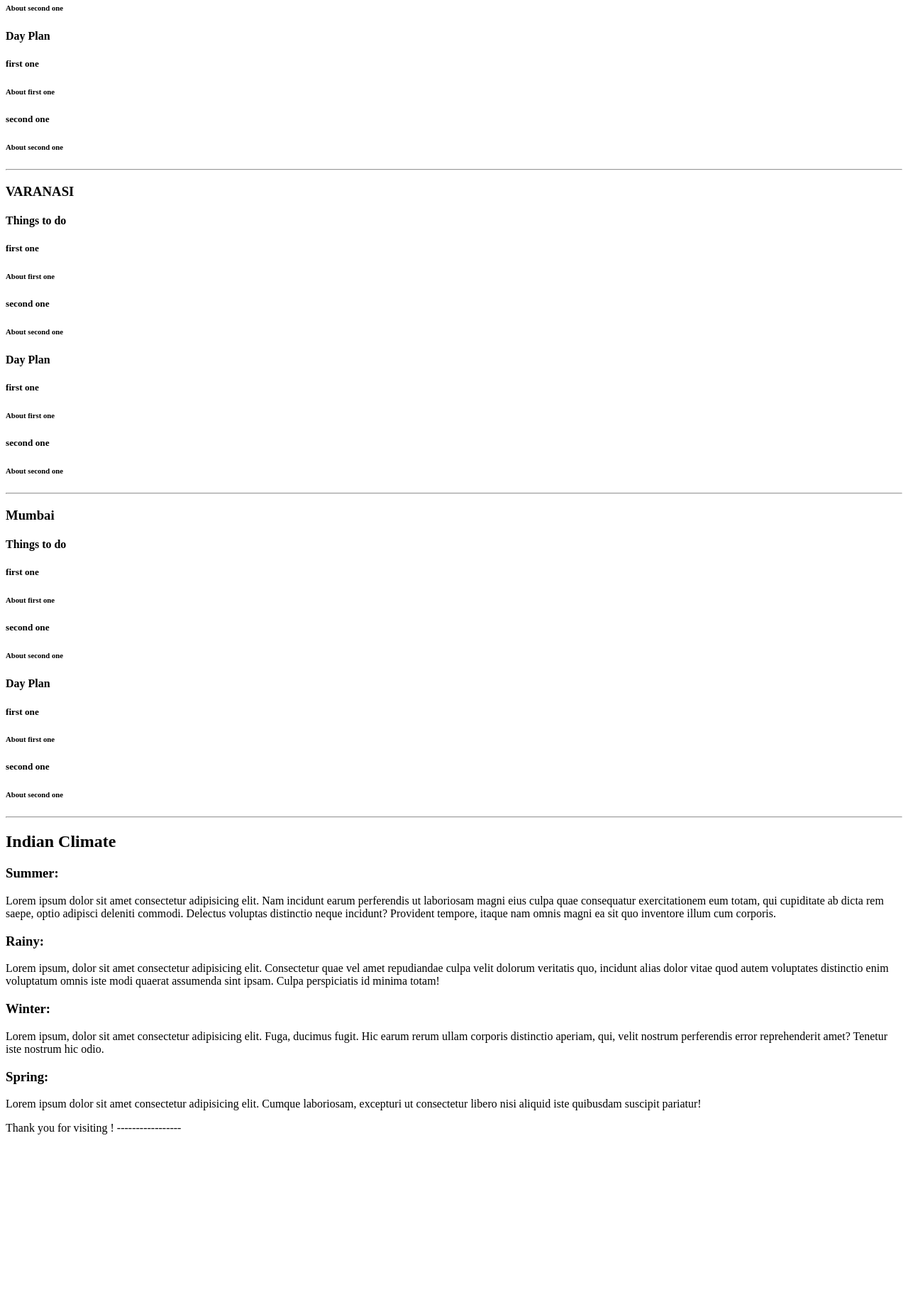
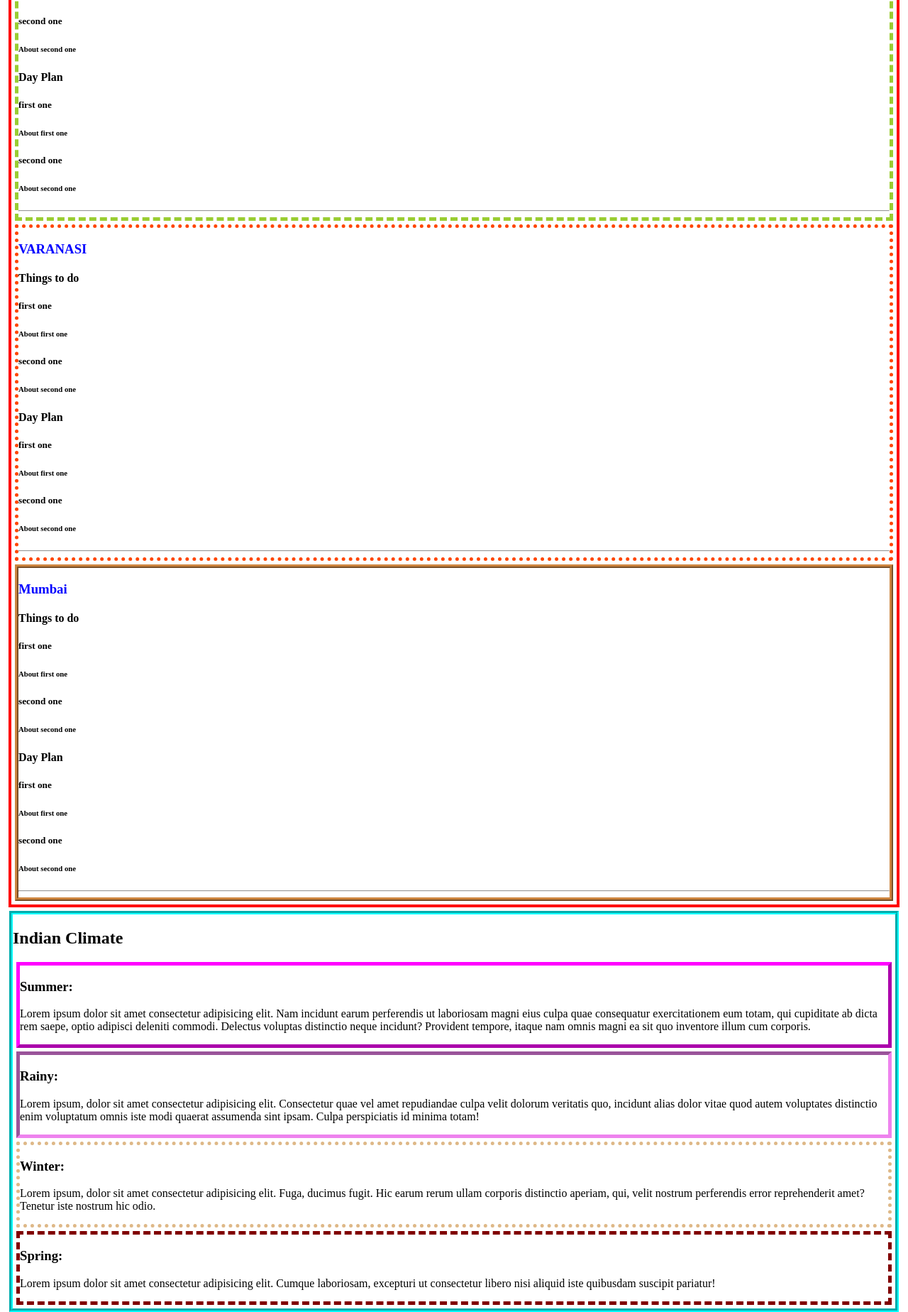
Before and after one commit to Rana-Abhay/MERN, a plain HTML site: page phase1/index.html in a window 1280 px wide. Shown: the part 780-2628 px from the top of the page at 71% size. Before the commit the page ends 2394 px from the top, so only its background shows below. Drawn offline with Linux system fonts and the light colour scheme.

Commit message:
basic css

```diff
--- a/phase1/index.html
+++ b/phase1/index.html
@@ -1,18 +1,68 @@
 <!DOCTYPE html>
 <html lang="en">
   <head>
+    <style>
+      #populardestinations {
+        border: 4px solid red;
+        margin: 4px;
+      }
+      #goa {
+        border: 5px solid blueviolet;
+        margin: 5px;
+      }
+      #varanasi {
+        border: 5px dotted orangered;
+        margin: 5px;
+      }
+      #shimla {
+        border: 5px dashed yellowgreen;
+        margin: 5px;
+      }
+      #mumbai {
+        border: 5px ridge peru;
+        margin: 5px;
+      }
+      #indianclimate {
+        border: 5px groove cyan;
+        margin: 5px;
+      }
+      #summer {
+        border: 5px outset magenta;
+        margin: 5px;
+      }
+      #rainy {
+        border: 5px inset violet;
+        margin: 5px;
+      }
+      #winter {
+        border: 5px dotted burlywood;
+        margin: 5px;
+      }
+      #spring {
+        border: 5px dashed maroon;
+        margin: 5px;
+      }
+      #home {
+        border: 7px dashed yellow;
+        margin: 5px;
+      }
+      .city {
+        color: blue;
+      }
+    </style>
+
     <meta charset="UTF-8" />
     <meta name="viewport" content="width=device-width, initial-scale=1.0" />
     <title>Home Page</title>
   </head>
   <body>
-    <h1>Welcome to India Tourism !</h1>
+    <h1 id="home">Welcome to India Tourism !</h1>
 
     <div id="populardestinations">
       <h2>Popular Destinations</h2>
 
       <div id="goa">
-        <h3>GOA</h3>
+        <h3 class="city">GOA</h3>
 
         <h4>Things to do</h4>
         <h5>first one</h5>
@@ -29,7 +79,7 @@
       <hr />
 
       <div id="shimla">
-        <h3>SHIMLA</h3>
+        <h3 class="city">SHIMLA</h3>
 
         <h4>Things to do</h4>
         <h5>first one</h5>
@@ -46,7 +96,7 @@
       </div>
 
       <div id="varanasi">
-        <h3>VARANASI</h3>
+        <h3 class="city">VARANASI</h3>
 
         <h4>Things to do</h4>
         <h5>first one</h5>
@@ -63,7 +113,7 @@
       </div>
 
       <div id="mumbai">
-        <h3>Mumbai</h3>
+        <h3 class="city">Mumbai</h3>
 
         <h4>Things to do</h4>
         <h5>first one</h5>
@@ -80,7 +130,7 @@
       </div>
     </div>
 
-    <div>
+    <div id="indianclimate">
       <h2>Indian Climate</h2>
       <div id="summer">
         <h3>Summer:</h3>
```
